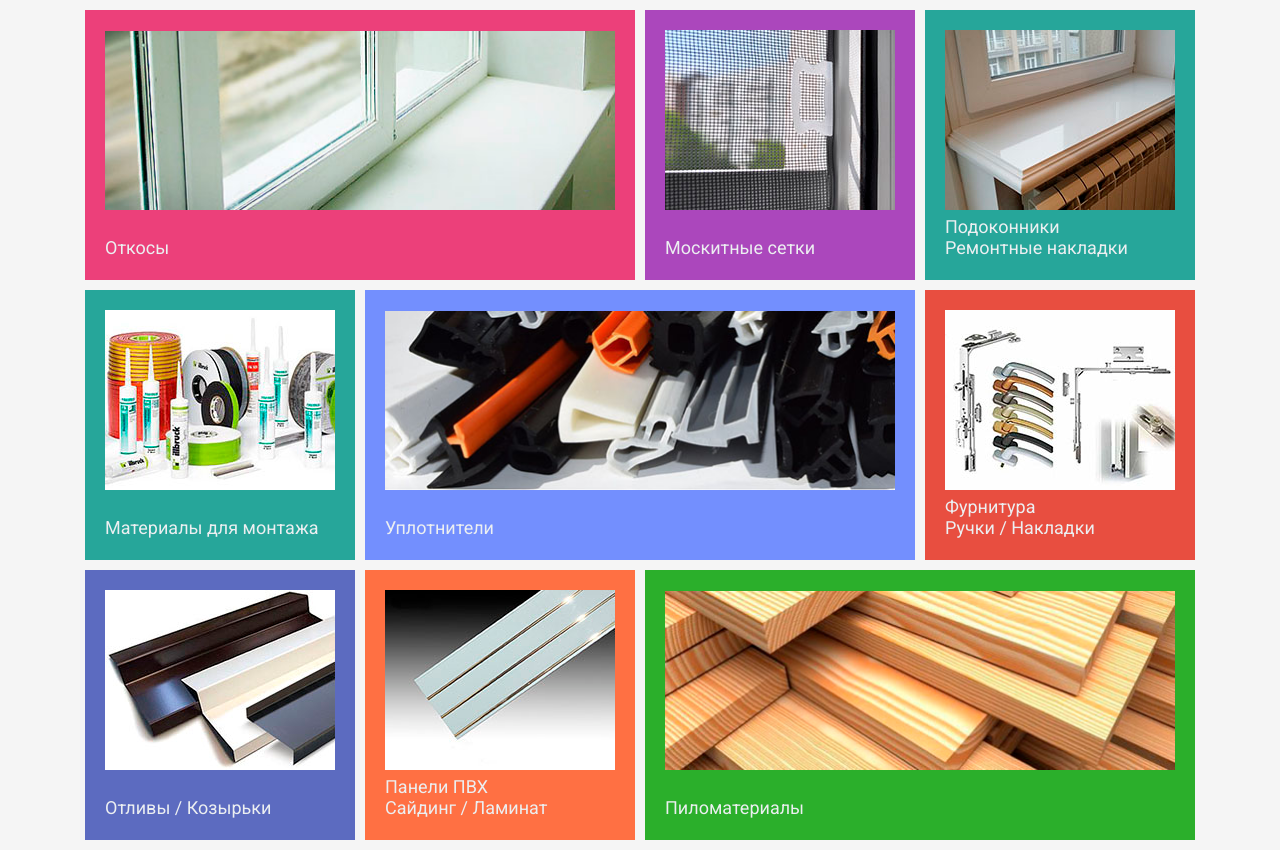
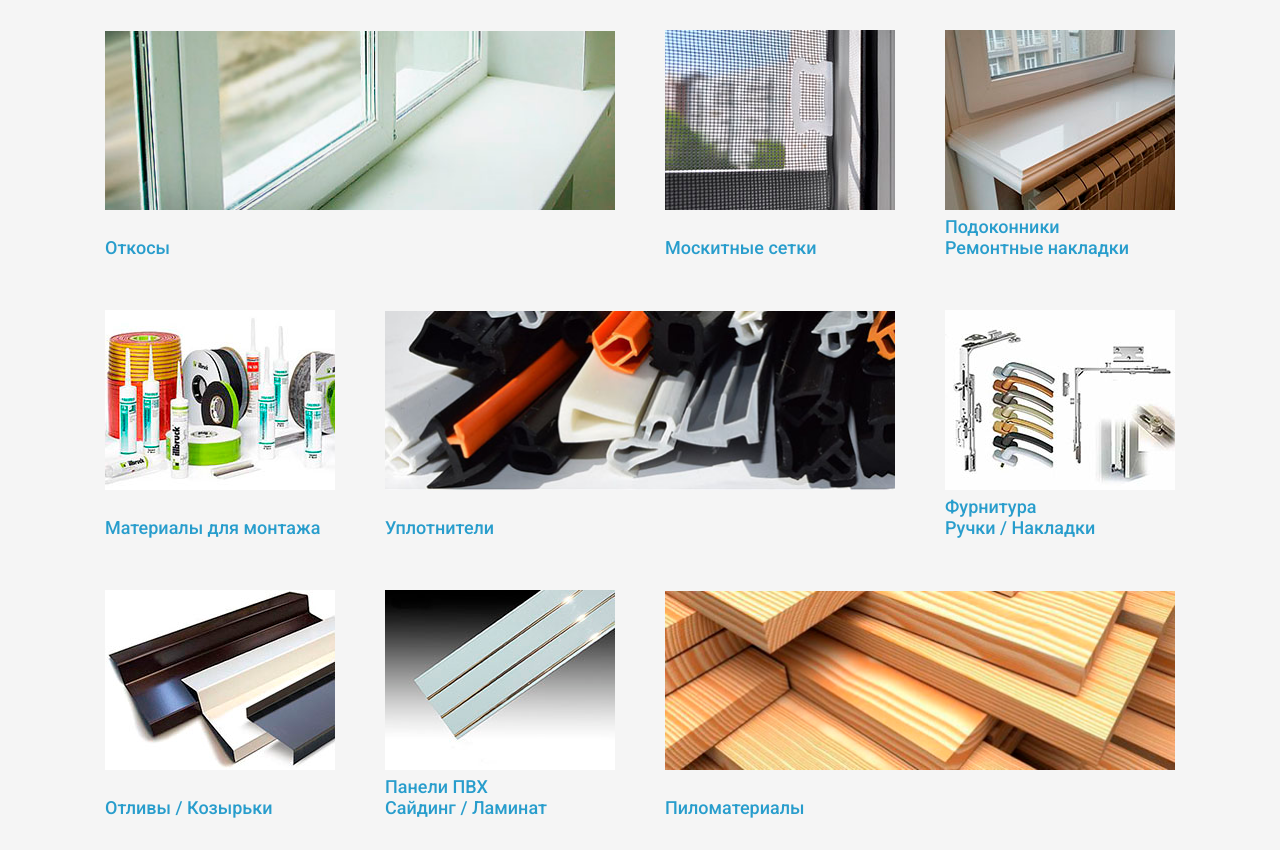
Before and after one commit to avenirs05/myokoshko.loc, a PHP site: page / in a window 1280 px wide. Shown: the part 106-956 px from the top of the page. Run offline with PHP 8.4, Linux system fonts and the light colour scheme.

Commit message:
version white with rectangles

```diff
--- a/css/tiles.css
+++ b/css/tiles.css
@@ -35,9 +35,9 @@ body {
 /* -- Google typography ------------------------------- */
 .title {
   font-size: 18px;
-  font-weight: 400;
+  font-weight: 500;
   line-height: 1.1;
-  color: #212121;
+  color: #289dcc;
   text-transform: inherit;
   letter-spacing: inherit;
 }
@@ -1310,6 +1310,7 @@ body {
 
 .tile-white {
   background-color: #fff;
+  border: 1px solid #CCCCCC;
 }
 
 .tile-white .tile-content,
--- a/index.php
+++ b/index.php
@@ -43,7 +43,7 @@
   	</div>
 
 		<div class="dashboard display-animation" style="margin: 0 auto; width: 1130px;">
-		  <a class="tile tile-lg tile-pink ripple-effect" href="#">
+		  <a class="tile tile-lg tile-white ripple-effect" href="#">
 		    <span class="content-wrapper">
 		      <span class="tile-content">
 		        <span class="tile-img" style="background-image: url('imgs/tiles/otkosi.jpg');"></span>
@@ -53,7 +53,7 @@
 		      </span>
 		    </span>
 		  </a>
-		  <a class="tile tile-lg tile-sqr tile-purple ripple-effect" href="moskit.php" target="_blank">
+		  <a class="tile tile-lg tile-sqr tile-white ripple-effect" href="moskit.php" target="_blank">
 		    <span class="content-wrapper">
 		      <span class="tile-content">
 		        <span class="tile-img" style="background-image: url(imgs/tiles/moskitka.jpg);"></span>
@@ -63,7 +63,7 @@
 		      </span>
 		    </span>
 		  </a>
-		  <a class="tile tile-lg tile-sqr tile-teal ripple-effect" href="#">
+		  <a class="tile tile-lg tile-sqr tile-white ripple-effect" href="#">
 		    <span class="content-wrapper">
 		      <span class="tile-content">
 		        <span class="tile-img" style="background-image: url(imgs/tiles/podokonniki.jpg);"></span>
@@ -73,7 +73,7 @@
 		      </span>
 		    </span>
 		  </a>
-		  <a class="tile tile-lg tile-sqr tile-teal ripple-effect" href="#">
+		  <a class="tile tile-lg tile-sqr tile-white ripple-effect" href="#">
 		    <span class="content-wrapper">
 		      <span class="tile-content">
 		        <span class="tile-img" style="background-image: url(imgs/tiles/materials.jpg);"></span>
@@ -83,7 +83,7 @@
 		      </span>
 		    </span>
 		  </a>
-		  <a class="tile tile-lg tile-blue ripple-effect" href="#">
+		  <a class="tile tile-lg tile-white ripple-effect" href="#">
 		    <span class="content-wrapper">
 		      <span class="tile-content">
 		        <span class="tile-img" style="background-image: url(imgs/tiles/uplotniteli.jpg);"></span>
@@ -93,7 +93,7 @@
 		      </span>
 		    </span>
 		  </a>
-		  <a class="tile tile-lg tile-sqr tile-red ripple-effect" href="#">
+		  <a class="tile tile-lg tile-sqr tile-white ripple-effect" href="#">
 		    <span class="content-wrapper">
 		      <span class="tile-content">
 		        <span class="tile-img" style="background-image: url(imgs/tiles/furnitura.jpg);"></span>
@@ -103,7 +103,7 @@
 		      </span>
 		    </span>
 		  </a>
-		  <a class="tile tile-lg tile-sqr tile-indigo ripple-effect" href="#">
+		  <a class="tile tile-lg tile-sqr tile-white ripple-effect" href="#">
 		    <span class="content-wrapper">
 		      <span class="tile-content">
 		        <span class="tile-img" style="background-image: url(imgs/tiles/otlivi.jpg);"></span>
@@ -113,7 +113,7 @@
 		      </span>
 		    </span>
 		  </a>
-		  <a class="tile tile-lg tile-sqr tile-deep-orange ripple-effect" href="#">
+		  <a class="tile tile-lg tile-sqr tile-white ripple-effect" href="#">
 		    <span class="content-wrapper">
 		      <span class="tile-content">
 		        <span class="tile-img" style="background-image: url(imgs/tiles/paneli-pvh.jpg);"></span>
@@ -123,7 +123,7 @@
 		      </span>
 		    </span>
 		  </a>
-		  <a class="tile tile-lg tile-green ripple-effect" href="#">
+		  <a class="tile tile-lg tile-white ripple-effect" href="#">
 		    <span class="content-wrapper">
 		      <span class="tile-content">
 		        <span class="tile-img" style="background-image: url(imgs/tiles/pilomaterialy.jpg);"></span>
--- /dev/null
+++ b/robots.txt
@@ -0,0 +1,2 @@
+User-agent: *
+Disallow: /
```
